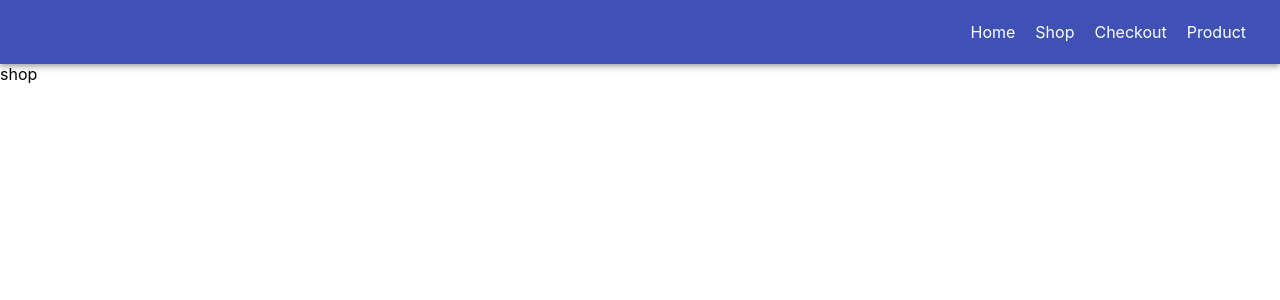
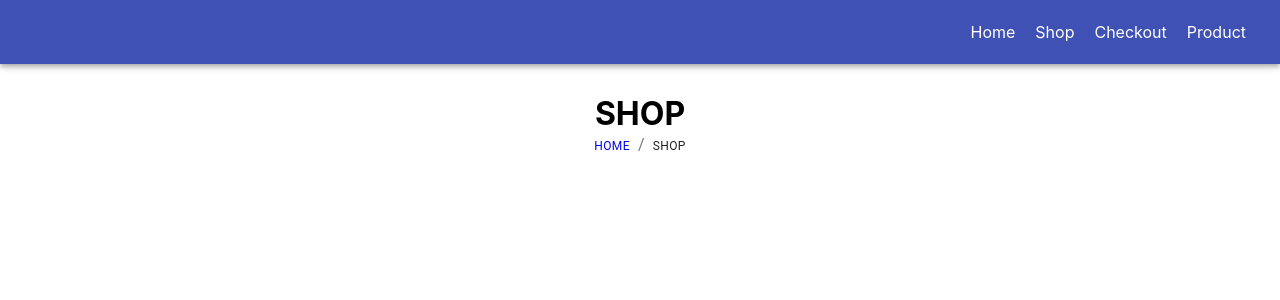
Before and after one commit to dipeshshakya/reactjs_bookshop, a React (Create React App) app: page /Shop in a window 1280 px wide. Shown: the top 300 px of the page. Built offline with nearby package versions, Linux system fonts and the light colour scheme.

Commit message:
breadcrumb section

```diff
--- a/src/App.css
+++ b/src/App.css
@@ -65,3 +65,15 @@
   margin: 10px 0;
   padding: 10px;
 }
+.title__wrapper {
+  display: flex;
+  flex-direction: column;
+  justify-content: center;
+  align-items: center;
+  padding: 30px 0;
+  text-transform: uppercase;
+}
+.title__wrapper a {
+  list-style: none;
+  text-decoration: none;
+}
--- /dev/null
+++ b/src/components/Breadcrumb.js
@@ -0,0 +1,18 @@
+import React from "react";
+import Typography from "@material-ui/core/Typography";
+import Breadcrumbs from "@material-ui/core/Breadcrumbs";
+import { Link } from "react-router-dom";
+
+function Breadcrumb({ title }) {
+  return (
+    <Breadcrumbs aria-label="breadcrumb" className="breadcrumb__wrapper">
+      <Typography variant="caption" color="textPrimary">
+        <Link to="/">Home</Link>
+      </Typography>
+      <Typography variant="caption" color="textPrimary">
+        {title}
+      </Typography>
+    </Breadcrumbs>
+  );
+}
+export default Breadcrumb;
--- /dev/null
+++ b/src/components/PageTitle.js
@@ -0,0 +1,13 @@
+import React from "react";
+import Breadcrumb from "./Breadcrumb";
+
+function pageTitle({ title }) {
+  return (
+    <div className="title__wrapper">
+      <h1>{title}</h1>
+      <Breadcrumb  title={title}/>
+    </div>
+  );
+}
+
+export default pageTitle;
--- a/src/pages/Checkout.js
+++ b/src/pages/Checkout.js
@@ -1,9 +1,10 @@
 import React from 'react'
+import PageTitle from "../components/PageTitle";
 
 function Checkout() {
     return (
         <div>
-            checkout
+      <PageTitle title="Checkout" />
         </div>
     )
 }
--- a/src/pages/Product.js
+++ b/src/pages/Product.js
@@ -1,9 +1,11 @@
 import React from 'react'
+import PageTitle from "../components/PageTitle";
 
 function Product() {
     return (
         <div>
-            product
+                  <PageTitle title="product" />
+
         </div>
     )
 }
--- a/src/pages/Shop.js
+++ b/src/pages/Shop.js
@@ -1,11 +1,12 @@
-import React from 'react'
+import React from "react";
+import PageTitle from "../components/PageTitle";
 
 function Shop() {
-    return (
-        <div>
-            shop
-        </div>
-    )
+  return (
+    <div>
+      <PageTitle title="shop" />
+    </div>
+  );
 }
 
-export default Shop
+export default Shop;
```
